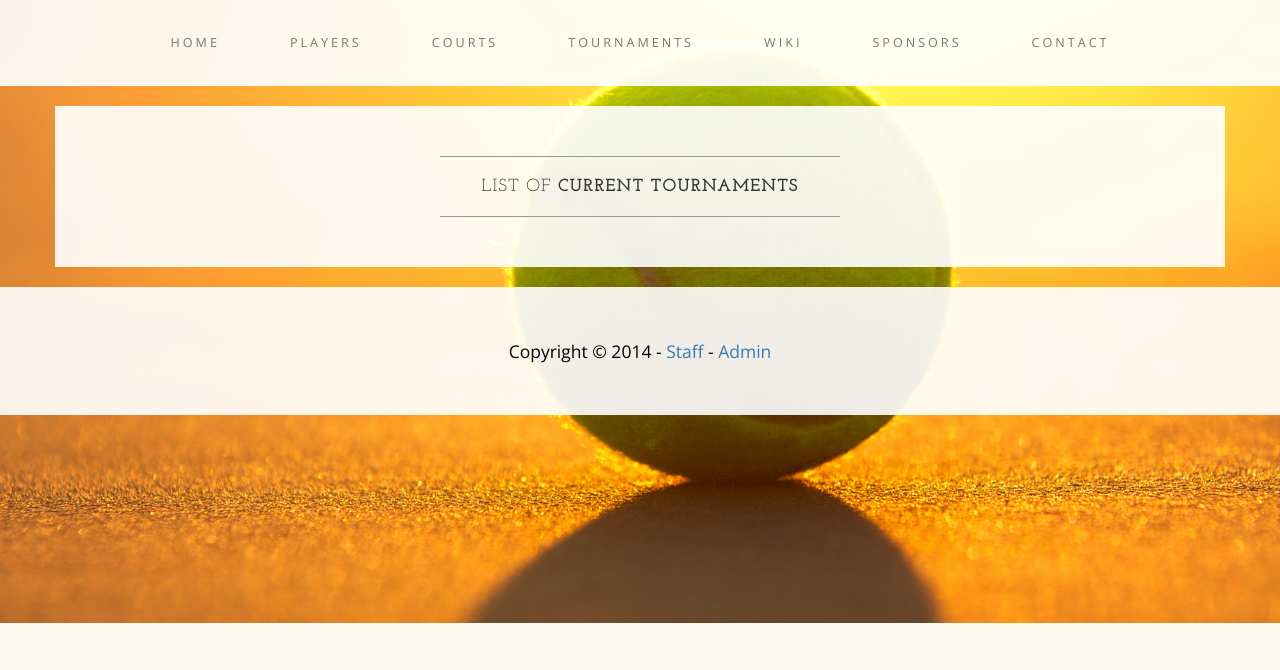
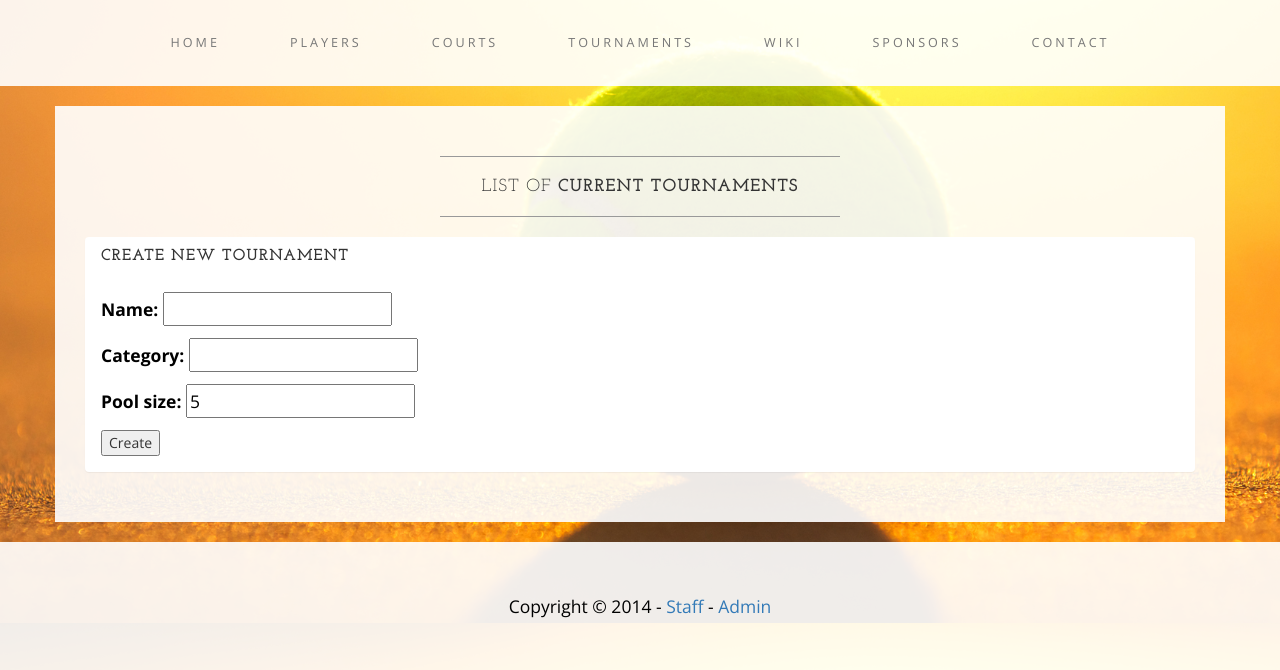
Before and after one commit to ivanahad/sep2015E, a Django app: page /tournament/all in a window 1280 px wide. Shown: the part 177-847 px from the top of the page. Before the commit the page ends 800 px from the top, so only its background shows below. Run offline with Django 3.2, Linux system fonts and the light colour scheme; data that the repository does not hold is empty; parts of the project's set-up code (start-up, migrations or seed data) failed here and were passed over; some libraries are stand-ins or nearby versions.

Commit message:
added tournament creation form

```diff
--- a/sep2015E/templates/tournament/all.html
+++ b/sep2015E/templates/tournament/all.html
@@ -26,6 +26,25 @@
         </a>
 				{% endfor %}
 			</div>
+
+      {% if True %} <!-- enable this section if user is staff -->
+      <div class="panel">
+        <div class="panel-heading">
+          <h3 class="panel-title"> Create new tournament </h3>
+        </div>
+
+        <div class="panel-body">
+          <form action="{% url "tournament.views.all" %}" method="post">
+            {% csrf_token %}
+            {{ new_tournament.as_p }}
+            <input type="submit" value="Create" name="create_tournament" />
+          </form>
+        </div>
+
+      </div>
+      {% endif %}
+
+
 		</div>
 	</div>
 </div>
```
